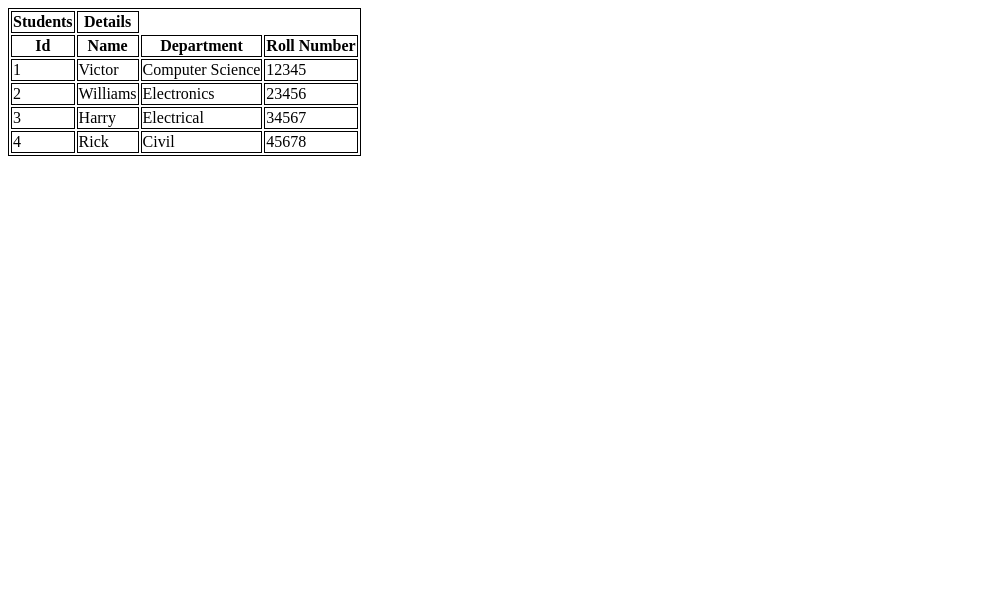
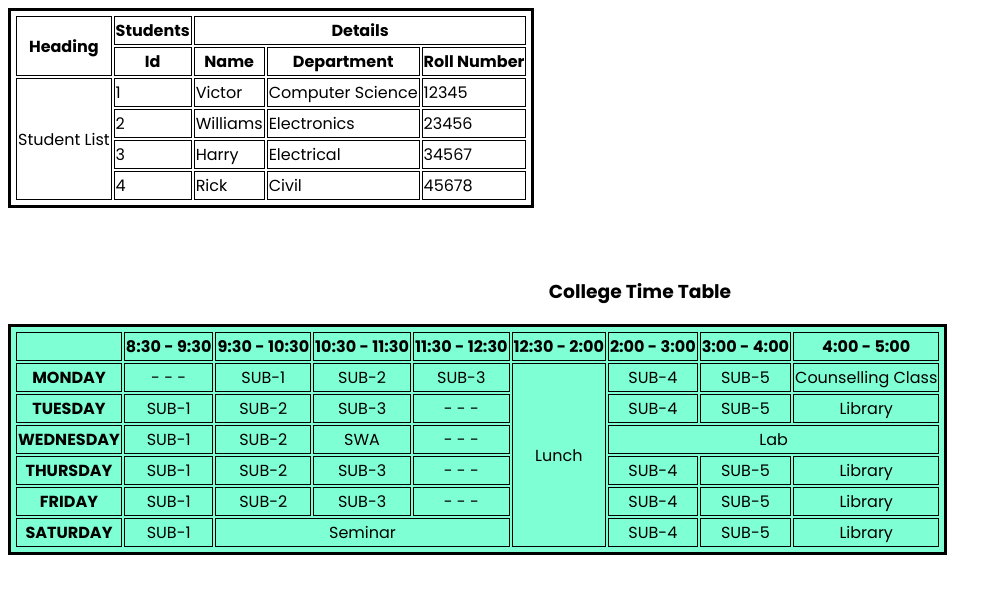
Before and after one commit to sadeqkhan2023/secondProject, a plain HTML site: page table.html in a window 1280 px wide. Shown: the whole page, without its empty margins (0-1002 px from the left). Drawn offline with Linux system fonts and the light colour scheme.

Commit message:
two table commit

```diff
--- a/table.html
+++ b/table.html
@@ -3,20 +3,29 @@
 <head>
   <meta charset="UTF-8">
   <meta name="viewport" content="width=device-width, initial-scale=1.0">
+  <link rel="preconnect" href="https://fonts.googleapis.com">
+  <link rel="preconnect" href="https://fonts.gstatic.com" crossorigin>
+  <link href="https://fonts.googleapis.com/css2?family=Inter:wght@300;400&family=Montserrat+Alternates:wght@300;400;500;600;700&family=Poppins:wght@300;400;500;600;700&family=Roboto:wght@400;700&display=swap" rel="stylesheet">
   <link rel="stylesheet" href="styles.css">
   <title>Table</title>
   <style>
-    table, th, td, tr {
+    table {
+      border: 3px solid black;
+      padding: 3px;
+    }
+
+    th, td, tr {
       border: 1px solid black;
     }
   </style>
 </head>
 
-<body>
+<body style="font-family: Poppins;">
   <table>
       <tr>
+        <th rowspan="2" >Heading</th>
         <th>Students</th>
-        <th>Details</th>
+        <th colspan="3">Details</th>
       </tr>
 
       <tr>
@@ -27,6 +36,7 @@
       </tr>
 
     <tr>
+      <td rowspan="4">Student List</td>
       <td>1</td>
       <td>Victor</td>
       <td>Computer Science</td>
@@ -55,5 +65,86 @@
     </tr>
   </table>
 
+  <br><br>
+
+  <table style="text-align: center;
+  background-color: aquamarine;">
+  <h3 style="text-align: center;">College Time Table</h3>
+    <tr>
+      <td></td>
+      <th>8:30 - 9:30</th>
+      <th>9:30 - 10:30</th>
+      <th>10:30 - 11:30</th>
+      <th>11:30 - 12:30</th>
+      <th>12:30 - 2:00</th>
+      <th>2:00 - 3:00</th>
+      <th>3:00 - 4:00</th>
+      <th>4:00 - 5:00</th>
+    </tr>
+
+    <tr>
+      <th>MONDAY</th>
+      <td>- - - </td>
+      <td>SUB-1</td>
+      <td>SUB-2</td>
+      <td>SUB-3</td>
+      <td rowspan="6">Lunch</td>
+      <td>SUB-4</th>
+      <td>SUB-5</th>
+      <td>Counselling Class</th>
+    </tr>
+
+    <tr>
+      <th>TUESDAY</th>
+      <td>SUB-1</td>
+      <td>SUB-2</td>
+      <td>SUB-3</td>
+      <td>- - - </td>
+      <td>SUB-4</td>
+      <td>SUB-5</td>
+      <td>Library</td>
+    </tr>
+
+    <tr>
+      <th>WEDNESDAY</th>
+      <td>SUB-1</td>
+      <td>SUB-2</td>
+      <td>SWA</td>
+      <td>- - - </td>
+      <td colspan="3">Lab</td>
+    </tr>
+
+    <tr>
+      <th>THURSDAY</th>
+      <td>SUB-1</td>
+      <td>SUB-2</td>
+      <td>SUB-3</td>
+      <td>- - - </td>
+      <td>SUB-4</td>
+      <td>SUB-5</td>
+      <td>Library</td>
+    </tr>
+
+    <tr>
+      <th>FRIDAY</th>
+      <td>SUB-1</td>
+      <td>SUB-2</td>
+      <td>SUB-3</td>
+      <td>- - - </td>
+      <td>SUB-4</td>
+      <td>SUB-5</td>
+      <td>Library</td>
+    </tr>
+
+    <tr>
+      <th>SATURDAY</th>
+      <td>SUB-1</td>
+      <td colspan="3">Seminar</td>
+      <td>SUB-4</td>
+      <td>SUB-5</td>
+      <td>Library</td>
+    </tr>
+  </table>
+
 </body>
 </html>
```
